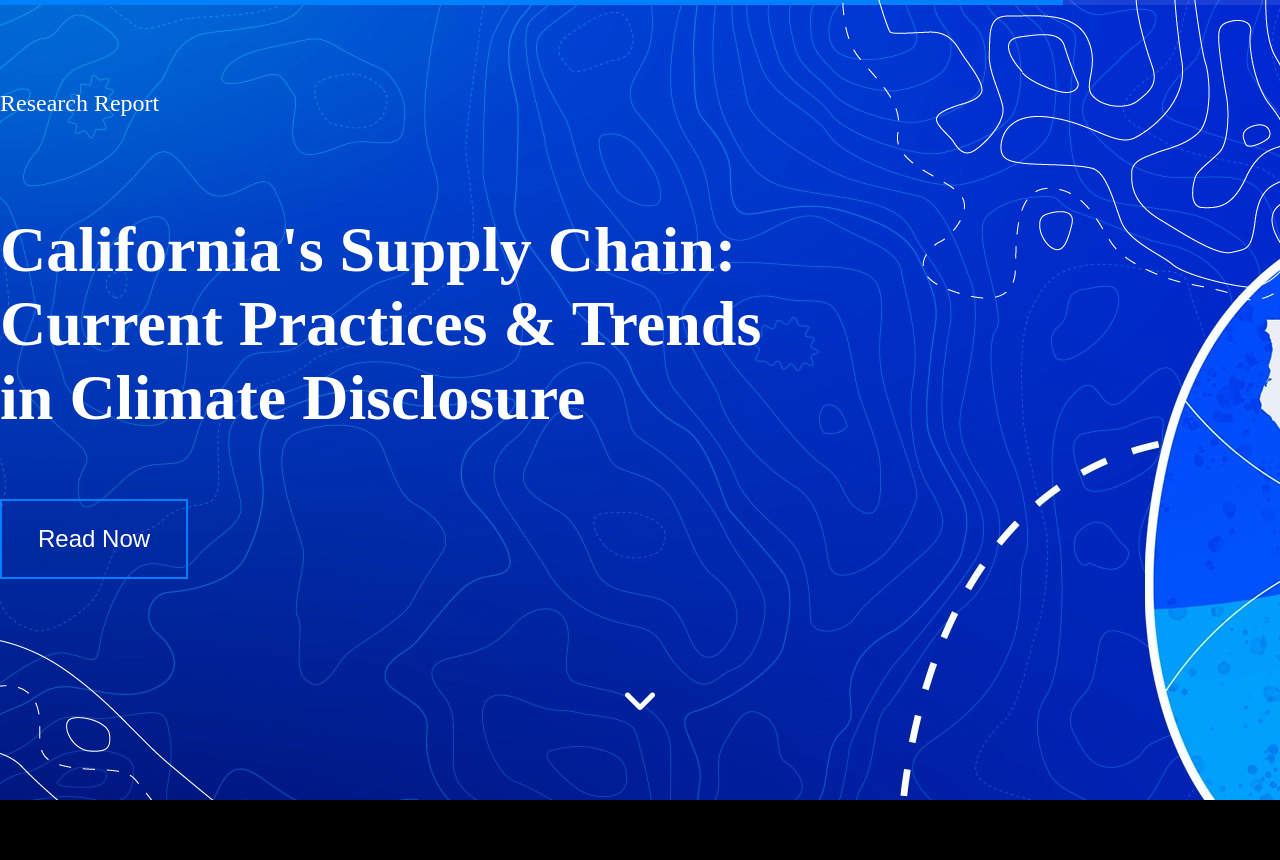
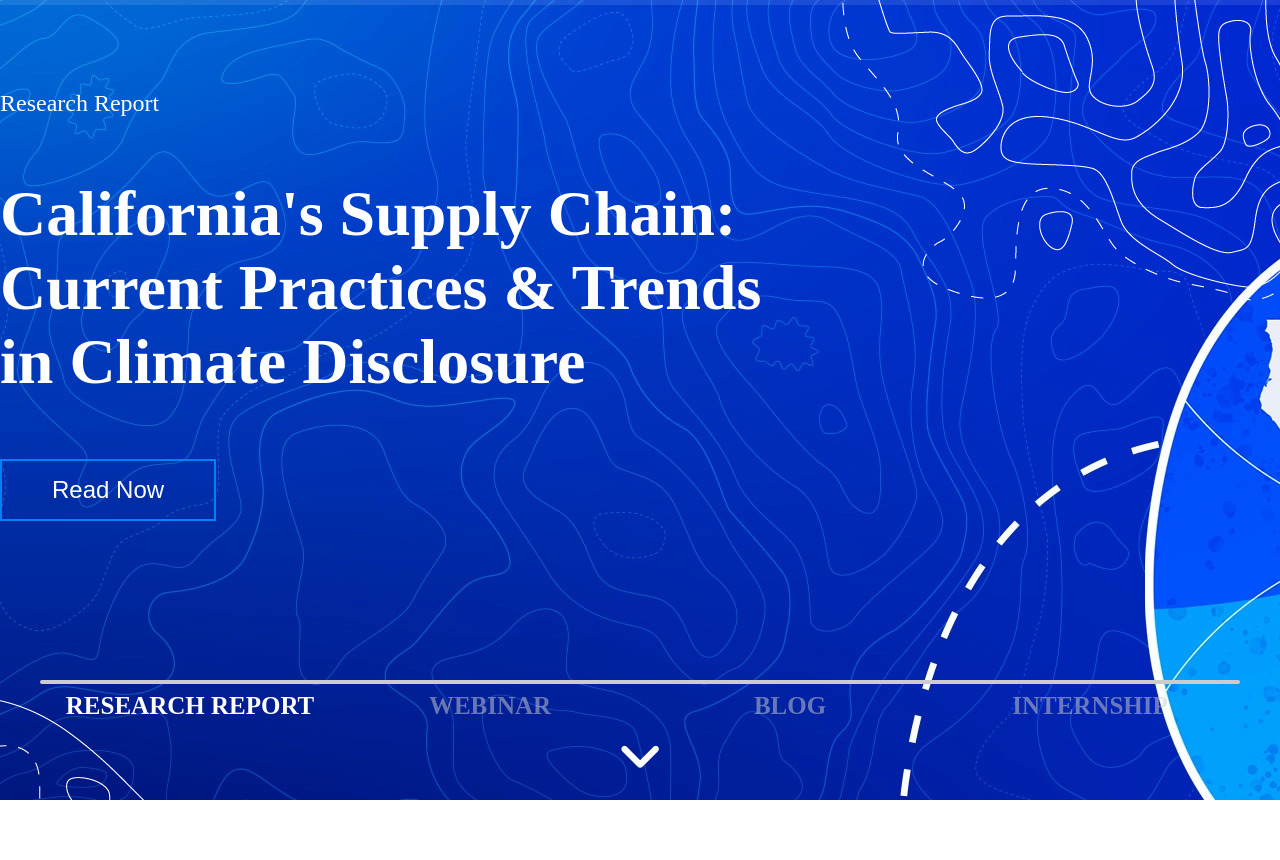
Before and after one commit to PATELPRIY1/slider0show, a plain HTML site: page index.html in a window 1280 px wide. Before the commit the page ends 800 px from the top, so only its background shows below. Drawn offline with nearby package versions, Linux system fonts and the light colour scheme.

Commit message:
first commit

```diff
--- a/index.html
+++ b/index.html
@@ -5,14 +5,22 @@
     <meta name="viewport" content="width=device-width, initial-scale=1.0" />
     <title>G&A</title>
     <link rel="stylesheet" href="./style.css" />
-    <link rel="stylesheet" type="text/css" href="https://cdnjs.cloudflare.com/ajax/libs/slick-carousel/1.8.1/slick.min.css" />
-    <link rel="stylesheet" href="https://cdnjs.cloudflare.com/ajax/libs/slick-carousel/1.9.0/slick-theme.min.css" />
+    <link
+      rel="stylesheet"
+      type="text/css"
+      href="https://cdnjs.cloudflare.com/ajax/libs/slick-carousel/1.8.1/slick.min.css"
+    />
+    <link
+      rel="stylesheet"
+      href="https://cdnjs.cloudflare.com/ajax/libs/slick-carousel/1.9.0/slick-theme.min.css"
+    />
     <link
       rel="stylesheet"
       href="https://cdnjs.cloudflare.com/ajax/libs/font-awesome/6.6.0/css/all.min.css"
     />
   </head>
   <body>
+    <main>
       <div class="hero-slider">
         <div class="slider-progress">
           <div class="progress-bar"></div>
@@ -25,7 +33,12 @@
         </div>
         <div class="hero-slider-content slick-slider">
           <div class="hero-banner active">
-          <div class="hero-image" style="background: url(./images/hero-slider/G_A-Homepage-Header-Image-Blog-CASupplyChain-Q_A.jpg);">
+            <div
+              class="hero-image"
+              style="
+                background: url(./images/hero-slider/G_A-Homepage-Header-Image-Blog-CASupplyChain-Q_A.jpg);
+              "
+            >
               <div class="hero-content container">
                 <h5 class="title">Research Report</h5>
                 <h3 class="sub-title">
@@ -38,7 +51,10 @@
             </div>
           </div>
           <div class="hero-banner">
-          <div class="hero-image" style="background: url(./images/hero-slider/download.jpg);">
+            <div
+              class="hero-image"
+              style="background: url(./images/hero-slider/download.jpg)"
+            >
               <div class="hero-content container">
                 <h5 class="title">Research Report</h5>
                 <h3 class="sub-title">
@@ -51,7 +67,10 @@
             </div>
           </div>
           <div class="hero-banner">
-          <div class="hero-image" style="background: url(./images/hero-slider/download\ \(1\).jpg);">
+            <div
+              class="hero-image"
+              style="background: url(./images/hero-slider/download\ \(1\).jpg)"
+            >
               <div class="hero-content container">
                 <h5 class="title">Research Report</h5>
                 <h3 class="sub-title">
@@ -64,7 +83,10 @@
             </div>
           </div>
           <div class="hero-banner">
-          <div class="hero-image" style="background: url(./images/hero-slider/download\ \(2\).jpg);">
+            <div
+              class="hero-image"
+              style="background: url(./images/hero-slider/download\ \(2\).jpg)"
+            >
               <div class="hero-content container">
                 <h5 class="title">Research Report</h5>
                 <h3 class="sub-title">
@@ -78,13 +100,31 @@
           </div>
         </div>
 
+        <div class="slider-nav-linear">
+          <div class="slider-progress-track">
+            <div class="slider-progress-fill"></div>
+          </div>
+          <div class="slider-nav-labels">
+            <div class="nav-label active" data-slide="0">RESEARCH REPORT</div>
+            <div class="nav-label" data-slide="1">WEBINAR</div>
+            <div class="nav-label" data-slide="2">BLOG</div>
+            <div class="nav-label" data-slide="3">INTERNSHIP</div>
+          </div>
+        </div>
+
         <div class="arrow-down">
           <i class="fa-solid fa-angle-down"></i>
         </div>
       </div>
+    </main>
 
     <script src="https://ajax.googleapis.com/ajax/libs/jquery/3.7.1/jquery.min.js"></script>
-    <script src="https://cdnjs.cloudflare.com/ajax/libs/slick-carousel/1.9.0/slick.min.js" integrity="sha512-HGOnQO9+SP1V92SrtZfjqxxtLmVzqZpjFFekvzZVWoiASSQgSr4cw9Kqd2+l8Llp4Gm0G8GIFJ4ddwZilcdb8A==" crossorigin="anonymous" referrerpolicy="no-referrer"></script>
+    <script
+      src="https://cdnjs.cloudflare.com/ajax/libs/slick-carousel/1.9.0/slick.min.js"
+      integrity="sha512-HGOnQO9+SP1V92SrtZfjqxxtLmVzqZpjFFekvzZVWoiASSQgSr4cw9Kqd2+l8Llp4Gm0G8GIFJ4ddwZilcdb8A=="
+      crossorigin="anonymous"
+      referrerpolicy="no-referrer"
+    ></script>
     <script src="./script.js"></script>
   </body>
 </html>
--- a/script.js
+++ b/script.js
@@ -1,48 +1,90 @@
 $(document).ready(function () {
   const $slider = $('.hero-slider-content');
-  const $progressBar = $('.progress-bar');
-  const slideDuration = 6000; // Match autoplaySpeed
+  const $progressTop = $('.progress-bar');
+  const $labels = $('.nav-label');
+  const $progressBottom = $('.slider-progress-fill');
+  const slideDuration = 6000;
 
-  // Init slick
-  $slider.on('init', function () {
-    startProgressBar();
-  });
-
-  $slider.on('beforeChange', function () {
-    resetProgressBar();
-  });
-
-  $slider.on('afterChange', function () {
-    startProgressBar();
-  });
-
+  // Initialize slider
   $slider.slick({
     infinite: true,
     slidesToShow: 1,
     autoplay: true,
     autoplaySpeed: slideDuration,
     arrows: false,
-    dots: false
+    dots: false,
+    fade: true,
+    cssEase: 'linear'
   });
 
-  function startProgressBar() {
-    $progressBar.css({
-      width: '0%',
-      transition: 'none'
-    });
-
+  // === TOP PROGRESS BAR (blue at top) ===
+  function startTopProgress() {
+    $progressTop.css({ width: '0%', transition: 'none' });
     setTimeout(() => {
-      $progressBar.css({
+      $progressTop.css({
         width: '100%',
         transition: `width ${slideDuration}ms linear`
       });
     }, 50);
   }
 
-  function resetProgressBar() {
-    $progressBar.css({
-      width: '0%',
-      transition: 'none'
+  function resetTopProgress() {
+    $progressTop.css({ width: '0%', transition: 'none' });
+  }
+
+  // === BOTTOM PROGRESS (NAVIGATION LINE) ===
+  function updateBottomProgress(currentSlide) {
+    const totalSlides = $slider.slick('getSlick').slideCount;
+    const percentage = ((currentSlide + 1) / totalSlides) * 100;
+    $progressBottom.css({
+      width: `${percentage}%`,
+      transition: 'width 0.6s ease-in-out'
     });
   }
+
+  // === Label Active Update ===
+  function updateNavLabels(currentSlide) {
+    $labels.removeClass('active');
+    $labels.eq(currentSlide).addClass('active');
+  }
+
+  // === SLIDER EVENTS ===
+  $slider.on('init', function () {
+    startTopProgress();
+    updateBottomProgress(0);
+    updateNavLabels(0);
+  });
+
+  $slider.on('beforeChange', function () {
+    resetTopProgress();
+  });
+
+  $slider.on('afterChange', function (event, slick, currentSlide) {
+    startTopProgress();
+    updateBottomProgress(currentSlide);
+    updateNavLabels(currentSlide);
+  });
+
+  // === Nav label click ===
+  $labels.on('click', function () {
+    const index = $(this).data('slide');
+    $slider.slick('slickGoTo', index);
+  });
+
+  // === Pause on hover ===
+  $slider.on('mouseenter', function () {
+    $slider.slick('slickPause');
+    $progressTop.css('transition', 'none');
+  });
+
+  $slider.on('mouseleave', function () {
+    $slider.slick('slickPlay');
+    $progressTop.css({
+      width: '100%',
+      transition: `width ${slideDuration}ms linear`
+    });
+  });
+
+  // Trigger init manually
+  $slider.slick('slickGoTo', 0);
 });
--- a/style.css
+++ b/style.css
@@ -5,12 +5,9 @@
 }
 
 body{
-  background: #000000;
-  color: #fff;
   overflow-x: hidden;
 }
 html{
-  font-size: 62.5%;
   scroll-behavior: smooth;
 }
 img{
@@ -22,7 +19,7 @@ img{
 .container{
   max-width: 1330px;
   margin: 0 auto;
-  padding-top: 9em;
+  padding-top: 90px;
 }
 
 .hero-slider{
@@ -52,7 +49,7 @@ img{
 .banner-top,
 .banner-bottom{
   position: absolute;
-  z-index: 999;
+  z-index: 20;
 }
 
 .banner-top{
@@ -72,41 +69,99 @@ img{
 }
 
 .title{
-  font-size: 2.4rem;
+  font-size: 24px;
   font-weight: 400;
-  margin-bottom: 4em;
+  margin-bottom: 60px;
+  color: #fff;
 }
 
 .sub-title{
-  font-size: 6.4rem;
+  font-size: 64px;
   font-weight: 700;
-  margin-bottom: 1em;
+  margin-bottom: 60px;
+  color: #fff;
 }
 
 .btn{
   display: inline-block;
-  font-size: 2.4rem;
+  font-size: 24px;
   font-weight: 500;
   color: #fff;
   background: transparent;
-  padding: 1em 1.5em;
+  padding: 15px 50px;
   border: 2px solid #0081FB;
-  z-index: 999;
+  z-index: 20;
 }
 
 .btn:hover{
   background: #0081FB;
   color: #fff;
-  border-radius: 2.5em;
+  border-radius: 50px;
   cursor: pointer;
   transition: all 0.3s ease-in-out;
 }
 
 .fa-angle-down{
-  font-size: 4rem;
+  font-size: 50px;
   color: #fff;
   position: absolute;
-  bottom: 2em;
+  bottom: 80px;
   left: 50%;
   transform: translateX(-50%);
+  z-index: 50;
 }
+
+.slider-nav-linear {
+  width: 100%;
+  margin-bottom: 20px;
+  padding: 0 40px;
+  position: relative;
+  top: -120px;
+}
+
+.slider-progress-track {
+  height: 4px;
+  background: #ccc;
+  border-radius: 2px;
+  overflow: hidden;
+}
+
+.slider-progress-fill {
+  height: 4px;
+  width: 0%;
+  background: #0081FB;
+  position: absolute;
+  transition: width 0.4s ease-in-out;
+}
+
+.slider-nav-labels {
+  display: flex;
+  justify-content: space-between;
+  margin-top: 8px;
+}
+
+.nav-label {
+  font-weight: 700;
+  font-size: 25px;
+  color: rgba(207, 207, 207, 0.5);
+  cursor: pointer;
+  text-align: center;
+  flex: 1;
+  transition: color 0.3s;
+}
+
+.nav-label.active {
+  color: #fff;
+}
+
+.hero-slider-content .slick-slide {
+  opacity: 0;
+  transition: opacity 1s ease-in-out;
+  display: block !important;
+  z-index: 1;
+}
+
+.hero-slider-content .slick-slide.slick-active {
+  opacity: 1;
+  z-index: 2;
+}
```
Lines whose indentation alone changed are shown as unchanged.
